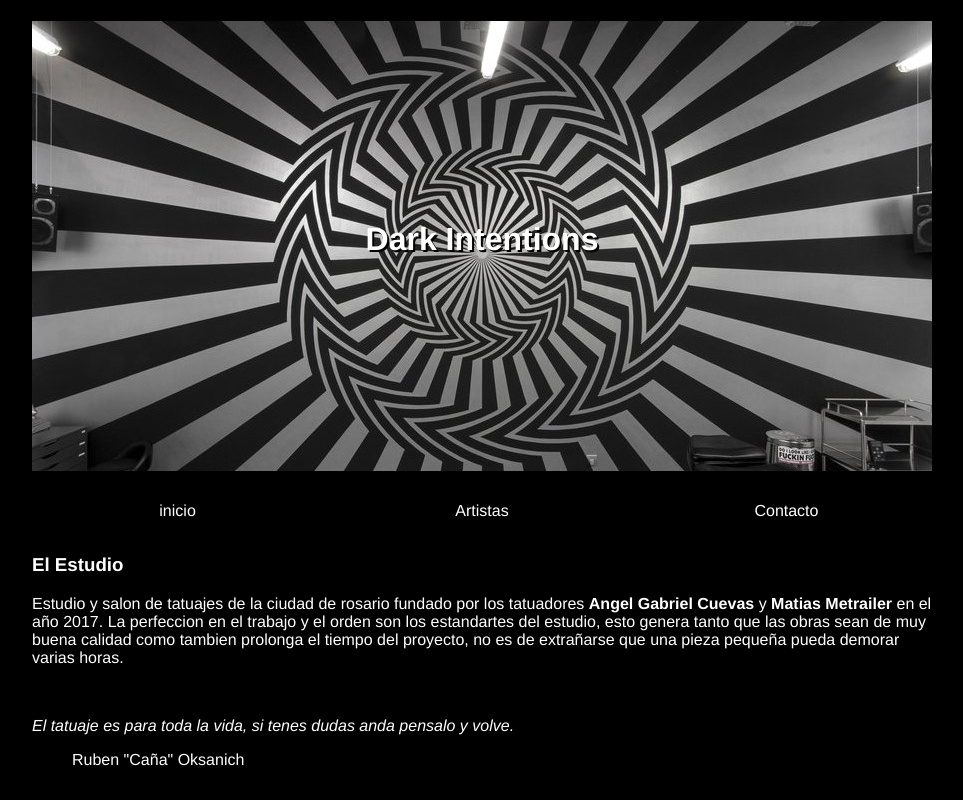
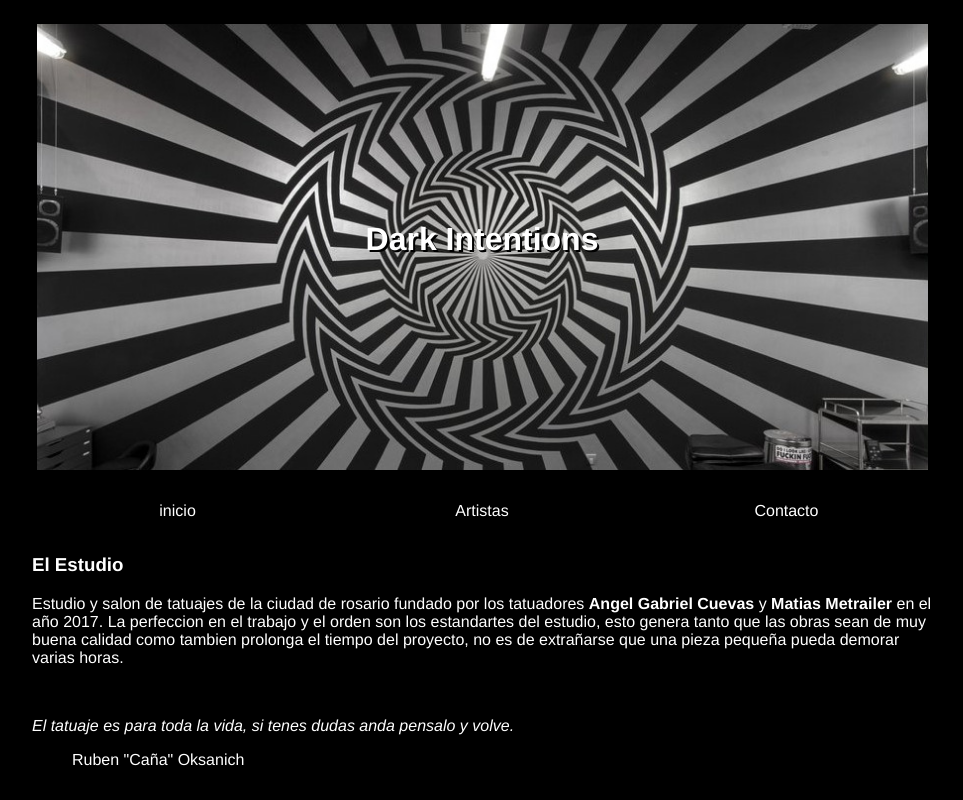
Before and after one commit to guarrochenaj/ptlogica1, a plain HTML site: page tp1 tatuajes/index.html in a window 1280 px wide. Shown: the top 800 px of the page, without its empty margins (193-1156 px from the left). Drawn offline with Linux system fonts and the light colour scheme.

Commit message:
Update estilos.css

```diff
--- a/tp1 tatuajes/css/estilos.css
+++ b/tp1 tatuajes/css/estilos.css
@@ -16,7 +16,10 @@ header{
     width: 900px;
     height: 450px;
 	display: block;
-	background-attachment: scroll;
+	background-attachment:fixed;
+	background-position: center;
+	background-size: 99%;
+	background-repeat: no-repeat;
 
 }
 
```
